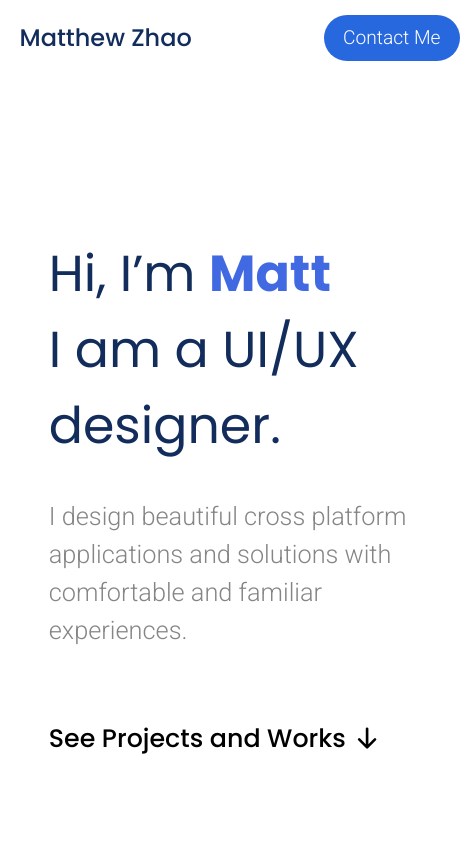
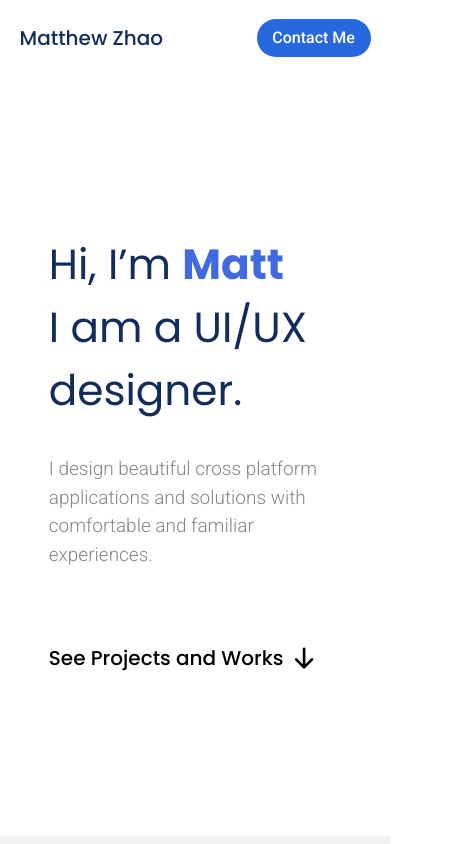
Before and after one commit to ItsMe-Matt/portfolio, a Next.js app: page / in a window 390 px wide. Shown: the top 844 px of the page, 468 px wide, since content can reach past the window. Built offline with nearby package versions, Linux system fonts and the light colour scheme.

Commit message:
stlying changes for mobiles

```diff
--- a/comps/HeadNav/index.js
+++ b/comps/HeadNav/index.js
@@ -78,6 +78,7 @@ const HTxt = styled.p`
     }
     @media (max-width: 768px) {
         margin-left: 5vw;
+        font-size: 1.25em;
       }
 
 `
@@ -164,11 +165,16 @@ const ConBtn = styled.div`
         transition: 1.5s;
         box-shadow: inset 10vw 0 0 0 #00d45c;
         color: #fff;
-        font-size: 1.25em
+        font-size: 1.25em;
+
+
+
     }
     @media (max-width: 768px) {
-        padding: 3vw 5vw;
+        padding: 2.5vw 4vw;
+        margin-right: 5vw;
+        font-weight: 500;
+        font-size: 1em;
 
-        &:hover {}
       }
 `
--- a/comps/Project/index.js
+++ b/comps/Project/index.js
@@ -63,6 +63,7 @@ cursor: pointer;
 
 @media (max-width: 768px) {
     flex-direction: column;
+    width: 80%;
   }
 `
 const Left = styled.div`
--- a/comps/Project2/index.js
+++ b/comps/Project2/index.js
@@ -61,6 +61,7 @@ cursor: pointer;
 
 @media (max-width: 768px) {
     flex-direction: column-reverse;
+    width: 80%;
   }
 `
 const Left = styled.div`
@@ -81,6 +82,7 @@ margin-left: 3vw;
 
 @media (max-width: 768px) {
     width: 100%;
+    margin: 2em 0;
   }
 `
 const ImgCont = styled.div`
--- a/pages/AboutMe/index.js
+++ b/pages/AboutMe/index.js
@@ -96,7 +96,7 @@ export default function CompassPlusUI() {
 
 const Container = styled.div`
 @media (max-width: 768px) {
-  width: 120%;
+  width: 100%;
 }
 `
 const Hero = styled.div`
@@ -122,7 +122,9 @@ const RowCenter = styled.div`
 
   @media (max-width: 768px) {
     flex-direction: column;
-    width: 80%;
+    width: 100%;
+    padding: 0 10%;
+
   }
 `
 
--- a/pages/CompassPlus/index.js
+++ b/pages/CompassPlus/index.js
@@ -309,7 +309,7 @@ export default function CompassPlusUI() {
 
 const Container = styled.div`
 @media (max-width: 768px) {
-width: 120%;
+width: 100%;
 }
 `
 const Hero = styled.div`
--- a/pages/index.js
+++ b/pages/index.js
@@ -145,7 +145,7 @@ const Container = styled.div`
 width: 100%;
 
 @media (max-width: 768px) {
-  width: 120%;
+  width: 100%;
 }
 
 `
@@ -156,7 +156,7 @@ const Hero = styled.div`
   padding: 0 12.5vw;
 
   @media (max-width: 768px) {
-    height: 100vh;
+    height: 90vh;
   }
 `
 
@@ -176,7 +176,7 @@ const HeroH = styled.div`
 
 const HeroH2 = styled.div`
   font-family: Poppins;
-  font-size: 6vh;
+  font-size: 5vh;
   font-weight: 400;
   text-align: Left;
   width: 100%;
@@ -221,7 +221,8 @@ const HeroP = styled.div`
 
 
   @media (max-width: 768px) {
-    width: 100vw;
+    width: 100%;
+    font-size: 2.25vh;
   }
 `
 const RowCenter = styled.div`
@@ -246,6 +247,12 @@ align-items: center;
 font-family: Poppins;
 font-size: 3vh;
 font-weight: 500;
+
+
+@media (max-width: 768px) {
+font-size: 1.25em;
+}
+
 `
 
 const FooterArea = styled.div`
```
